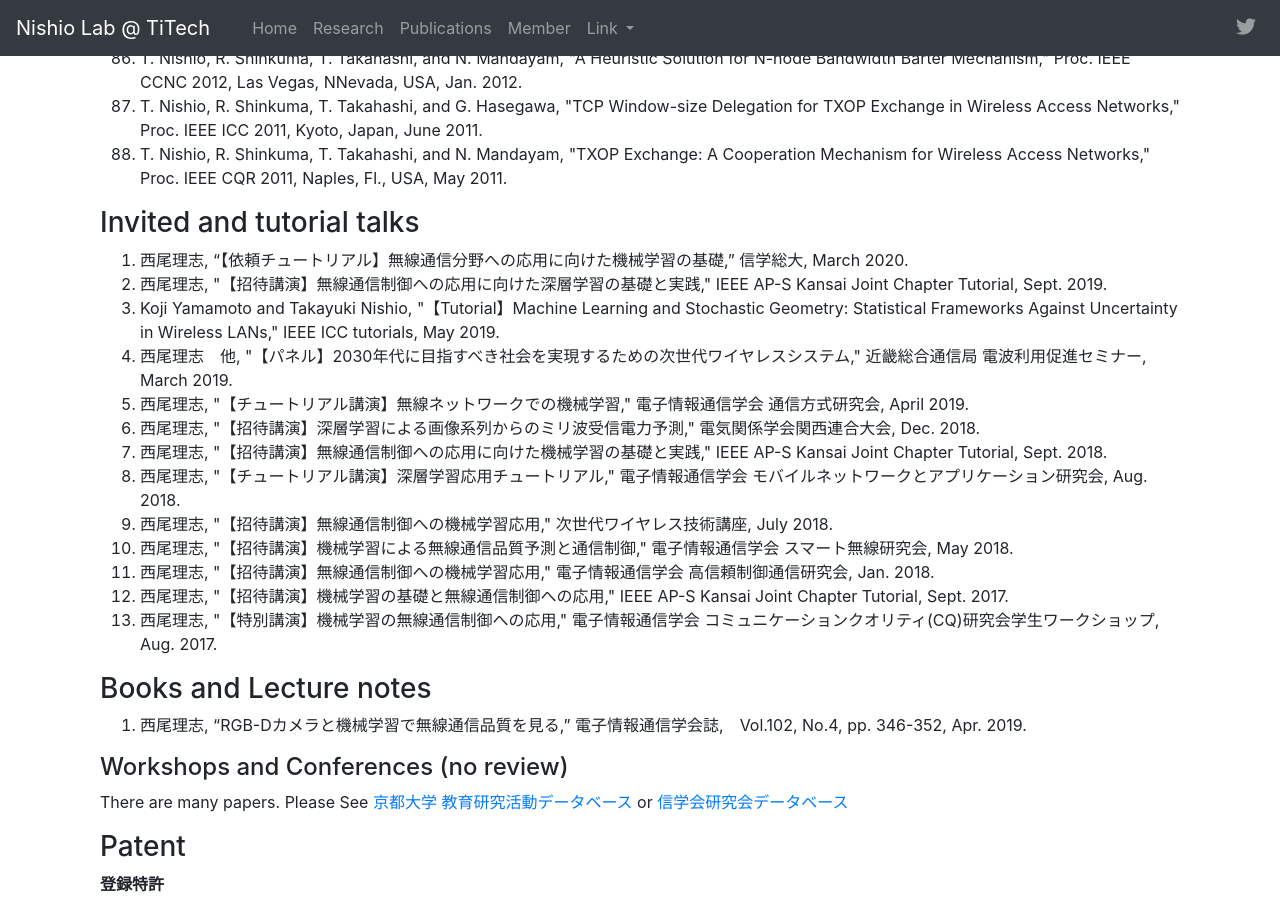
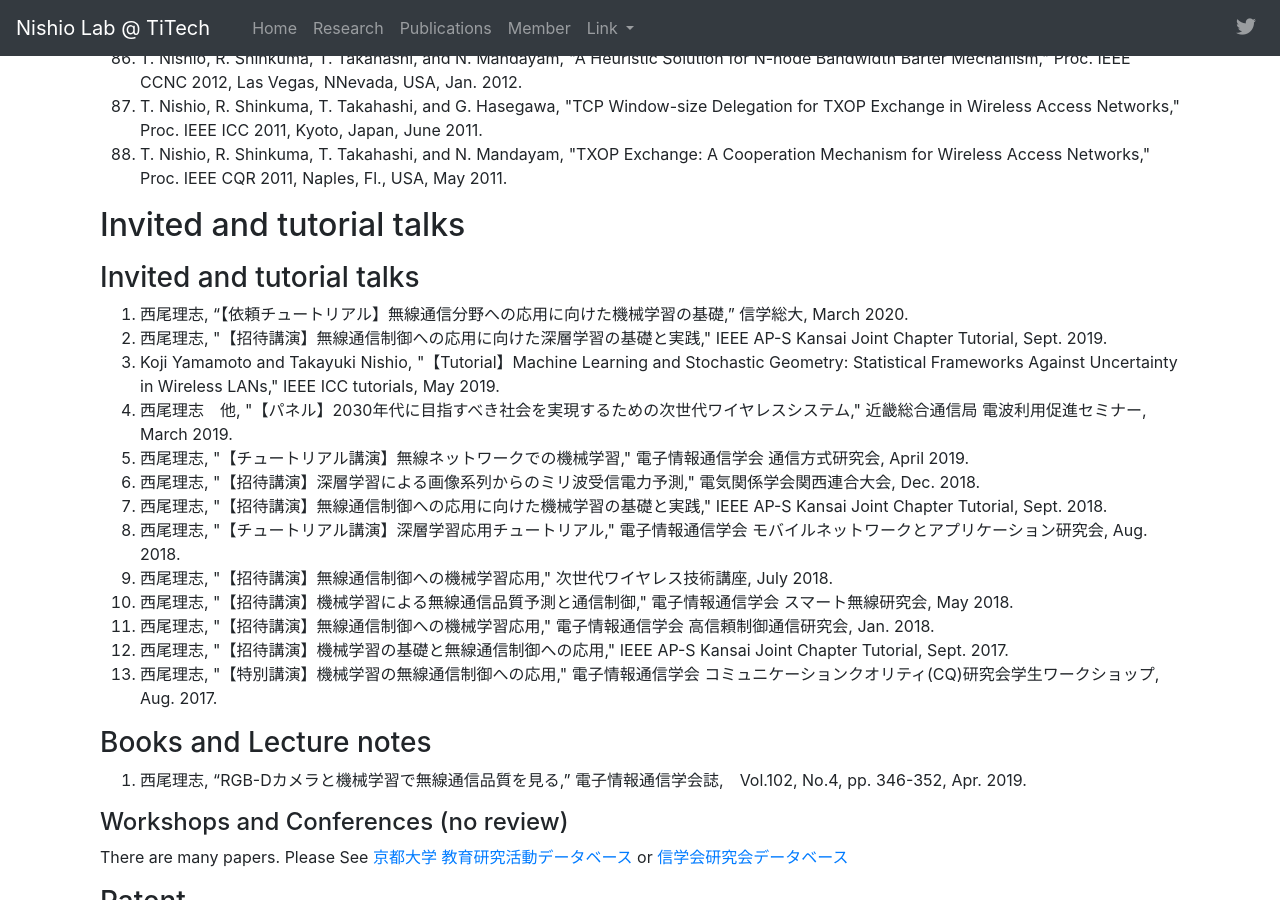
Before and after one commit to nishio-laboratory/nishio-laboratory.github.io, a Jekyll site: the page built from _pages/publications.md, in a window 1280 px wide and 900 px high, scrolled down 7723 px. Built offline with Jekyll 4.4.1, drawn with Linux system fonts in a browser that asks for light colours; nearby versions of some CDN libraries.

Commit message:
update publications

```diff
--- a/_pages/publications.md
+++ b/_pages/publications.md
@@ -94,3 +94,32 @@ This list is updated almost every month, but Google scholar one is the latest pe
   {% assign prev_year = pub.year %}
 {% endfor %}
 </ol>
+
+## Invited and tutorial talks
+<!--
+<p>
+{% for year in (2011..2021) reversed %}
+<a href="#C{{year}}">{{ year }}</a>
+{% endfor %}
+</p>
+-->
+
+{% assign prev_year = 0 %}
+<ol>
+{% for pub in site.data.pub_tutorial %}
+  {% if pub.year != prev_year %}
+  <li id="C{{ pub.year }}">
+  {% else %}
+  <li>
+  {% endif %}
+  {% if pub.url %}
+  {{ pub.authors }}, "{{ pub.title }}," <a href="{{ pub.url }}">{{ pub.journal }}</a>
+  {% elsif pub.doi %}
+  {{ pub.authors }}, "{{ pub.title }}," <a href="https://doi.org/{{ pub.doi }}">{{ pub.journal }}</a>
+  {% else %}
+  {{ pub.authors }}, "{{ pub.title }}," {{ pub.journal }}
+  {% endif %}
+  </li>
+  {% assign prev_year = pub.year %}
+{% endfor %}
+</ol>
```
